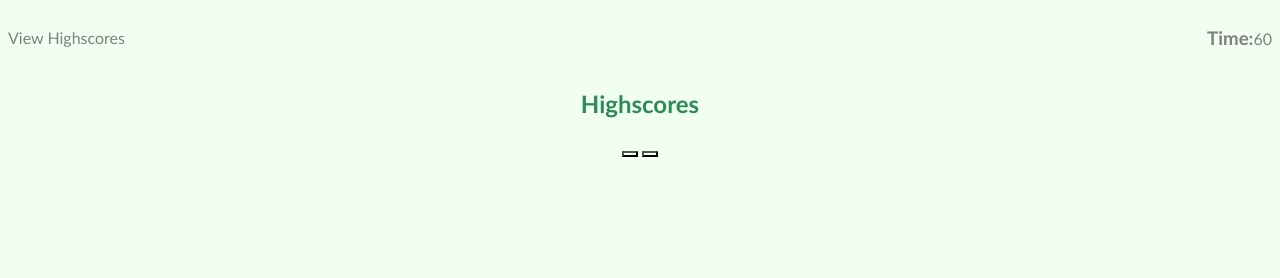
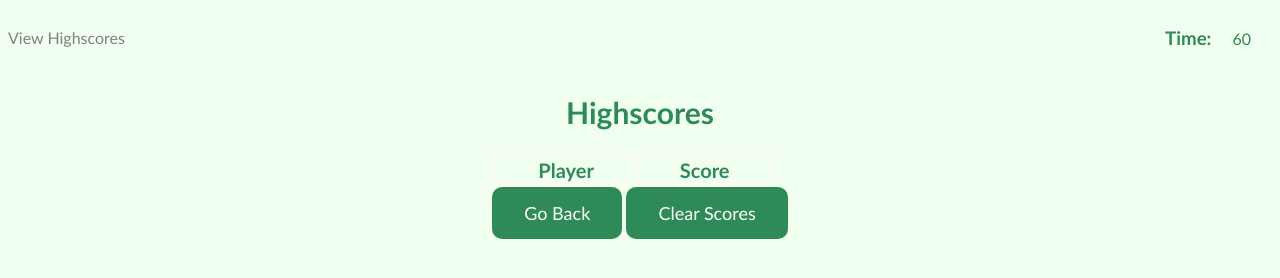
Before and after one commit to mladame/code-quiz, a plain HTML site: page index.html in a window 1280 px wide. Drawn offline with Linux system fonts and the light colour scheme.

Commit message:
highscore table html css added

```diff
--- a/assets/style.css
+++ b/assets/style.css
@@ -34,16 +34,16 @@ header {
     display: flex;
     flex-direction: row;
     height: auto;
-    justify-content: flex-start;
+    color: gray;
 }
 
 .timer-count {
     text-align: center;
-    padding: 21px 0;
+    padding: 21px;
 }
 
 /* -----MAIN----- */
-main{
+.card{
     display: flex;
     flex-wrap: wrap;
     align-content: center;
@@ -82,7 +82,6 @@ main{
 .quiz-question{
     font-size: 30px;
     text-align: left;
-
 }
 
 .answer-pool{
@@ -139,3 +138,31 @@ input[type=submit] {
     text-align: center;
     text-decoration: none;
 }
+
+.view-highscores h2 {
+    font-size: 30px;
+}
+
+.go-back,
+.clear-scores {
+    background-color: var(--seagreen);
+    border: none;
+    border-radius: 10px;
+    color: white;
+    padding: 15px 32px;
+    text-align: center;
+    text-decoration: none;
+    display: inline-block;
+    font-size: 18px;
+}
+
+table{
+    background-color: floralwhite;
+    border: 0;
+    text-align: center;
+    width: 279px;
+}
+
+.table-headers{
+    font-size: 20px;
+}
--- a/index.html
+++ b/index.html
@@ -50,9 +50,18 @@
 
         <section class="view-highscores">
             <h2>Highscores</h2>
-            <div class="highscore"></div>
-            <button class="go-back"></button>
-            <button class="clear-scores"></button>
+            <!-- <div class="highscore"></div> -->
+            <table>
+                <tr class="table-headers">
+                    <th class="player-initials">Player</th>
+                    <th class="player-score">Score</th>
+                </tr>
+                <tr class="player-input">
+
+                </tr>
+            </table>
+            <button class="go-back">Go Back</button>
+            <button class="clear-scores">Clear Scores</button>
         </section>
         </div>
     </main>
```
